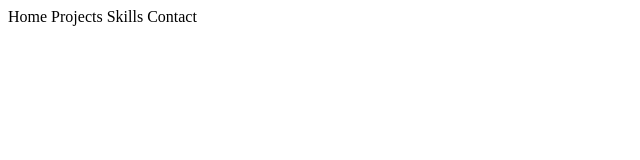
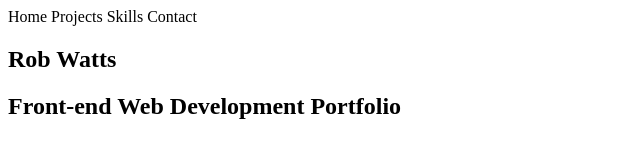
Before and after one commit to robinwatts96/portfolio2, a plain HTML site: page index.html in a window 1280 px wide. Shown: the whole page, without its empty margins (0-640 px from the left). Drawn offline with Linux system fonts and the light colour scheme.

Commit message:
Update index.html

```diff
--- a/index.html
+++ b/index.html
@@ -26,7 +26,8 @@
     <section class="home">
         <!-- Name Section -->
         <div class="home-name">
-
+            <h1>Rob Watts</h1>
+            <h2>Front-end Web Development Portfolio</h2>
         </div>
 
         <!-- img Section -->
```
